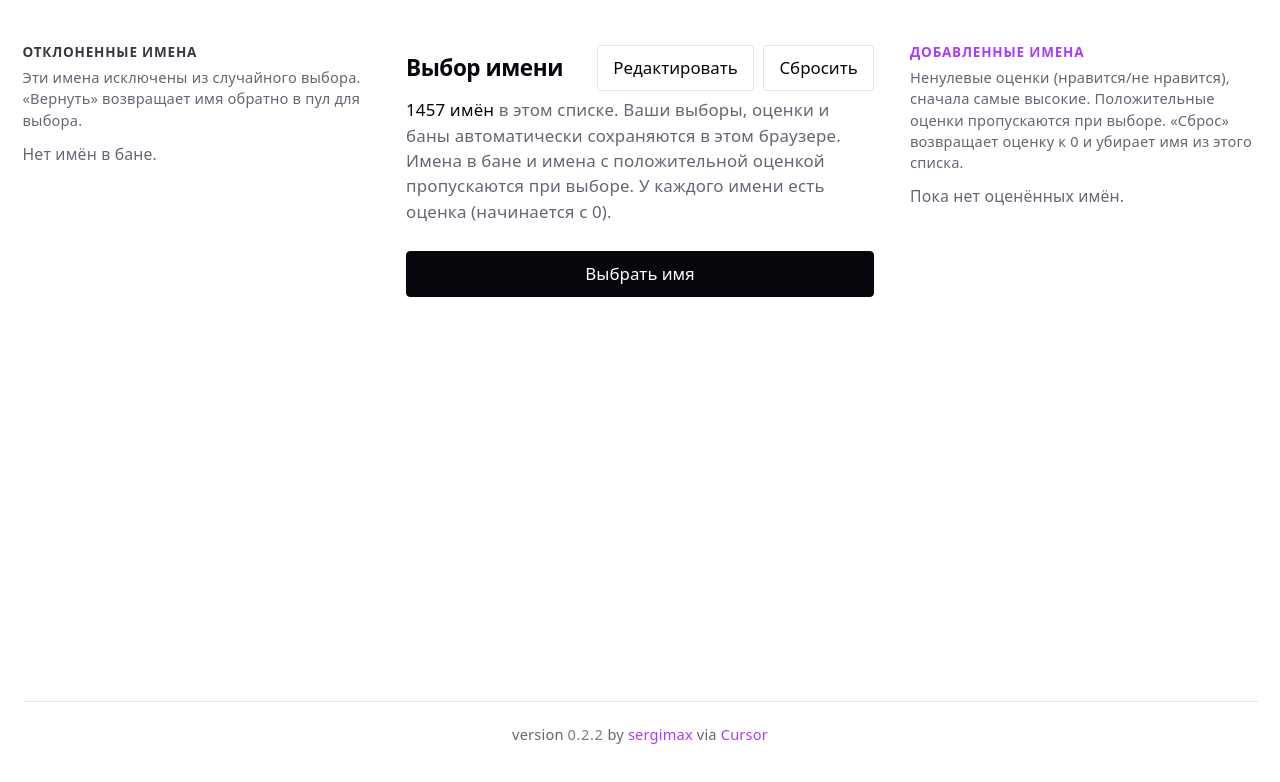
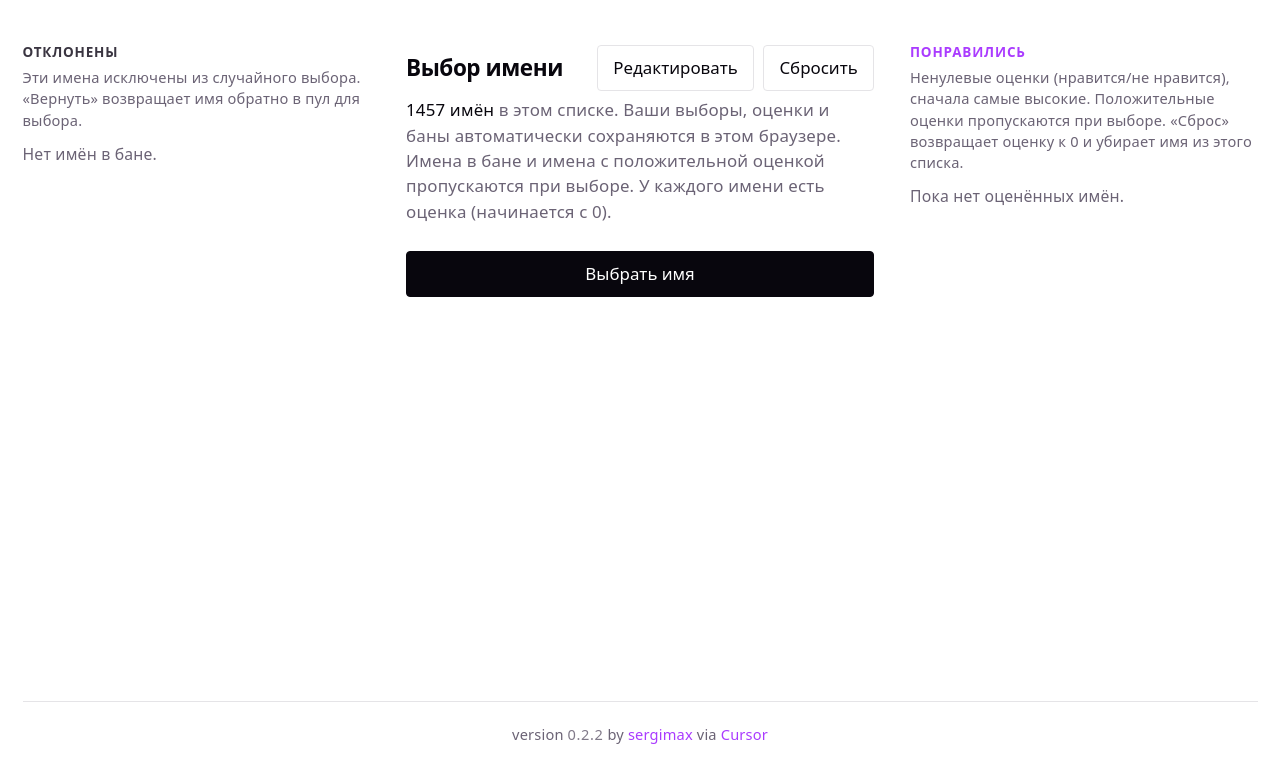
Before and after one commit to sergimax/simple-name-picker, a React (Vite) app: page / in a window 1280 px wide. Shown: the top 782 px of the page. Built offline with nearby package versions, Linux system fonts and the light colour scheme.

Commit message:
refactor(DiscardedNamesPanel, TopRatedNamesPanel): update headings for clarity and conciseness

```diff
--- a/src/components/DiscardedNamesPanel/index.tsx
+++ b/src/components/DiscardedNamesPanel/index.tsx
@@ -15,7 +15,7 @@ export function DiscardedNamesPanel({ names, onRestore }: DiscardedNamesPanelPro
       data-names-panel="discarded"
     >
       <h2 id="discarded-heading" className="list-block-title">
-        Отклоненные имена
+        Отклонены
       </h2>
       <p className="list-block-hint">
         Эти имена исключены из случайного выбора. «Вернуть» возвращает имя обратно
--- a/src/components/TopRatedNamesPanel/index.tsx
+++ b/src/components/TopRatedNamesPanel/index.tsx
@@ -44,7 +44,7 @@ export function TopRatedNamesPanel({
       data-names-panel="top-rated"
     >
       <h2 id="top-rated-heading" className="list-block-title">
-        Добавленные имена
+        Понравились
       </h2>
       <p className="list-block-hint">
         Ненулевые оценки (нравится/не нравится), сначала самые высокие.
```
